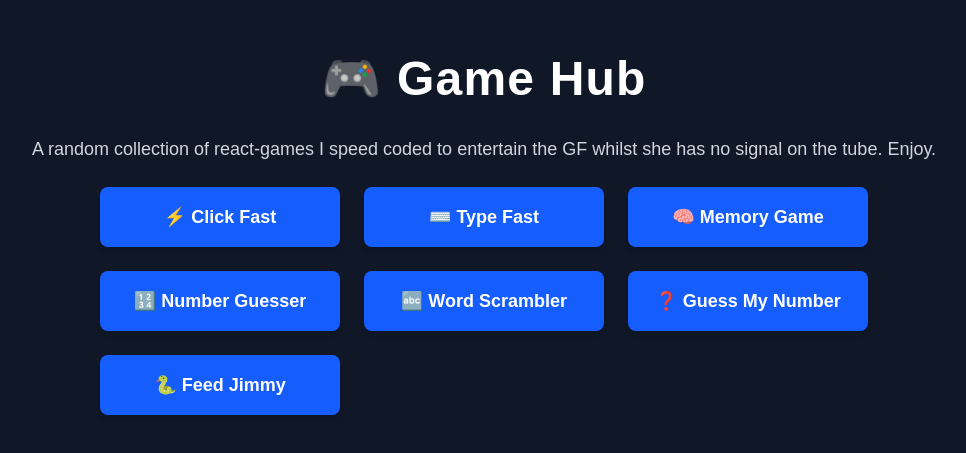
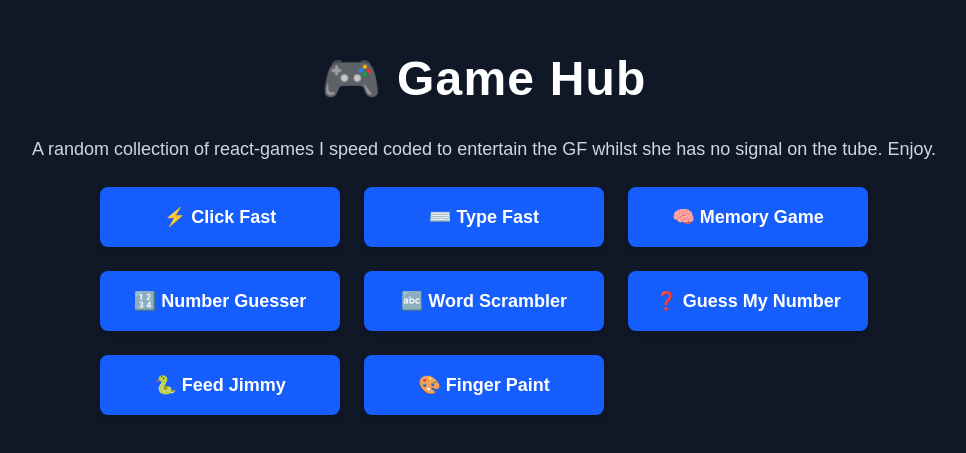
Before and after one commit to JonHX/Gamehub-nextjs, a Next.js app: page / in a window 1280 px wide. Shown: the part 165-618 px from the top of the page, without its empty margins (156-1122 px from the left). Built offline with nearby package versions, Linux system fonts and the light colour scheme.

Commit message:
updating homepage

```diff
--- a/src/app/fingerpaint/canvas.tsx
+++ b/src/app/fingerpaint/canvas.tsx
@@ -107,7 +107,7 @@ const HandTrackingCanvas = () => {
             // Handle the button clicks
             const checkButtonClick = (landmarksArray: any[]) => {
                 // Detect if any finger touches one of the buttons
-                landmarksArray.forEach((landmarks: any[], handIndex: number) => {
+                landmarksArray.forEach((landmarks: any[]) => {
                     const pointer8 = landmarks[8]; // Pointer 8 is the tip of the index finger
 
                     if (pointer8) {
--- a/src/app/page.tsx
+++ b/src/app/page.tsx
@@ -8,8 +8,9 @@ export default function Home() {
     { name: "🔢 Number Guesser", path: "/numberguesser" },
     { name: "🔤 Word Scrambler", path: "/wordscrambler" },
     { name: "❓ Guess My Number", path: "/guessmynumber" },
-    { name: "🐍 Feed Jimmy", path: "/feedjimmy" }
-];
+    { name: "🐍 Feed Jimmy", path: "/feedjimmy" },
+    { name: "🎨 Finger Paint", path: "/fingerpaint" }  // Added Finger Paint to the list
+  ];
 
 
   return (
```
